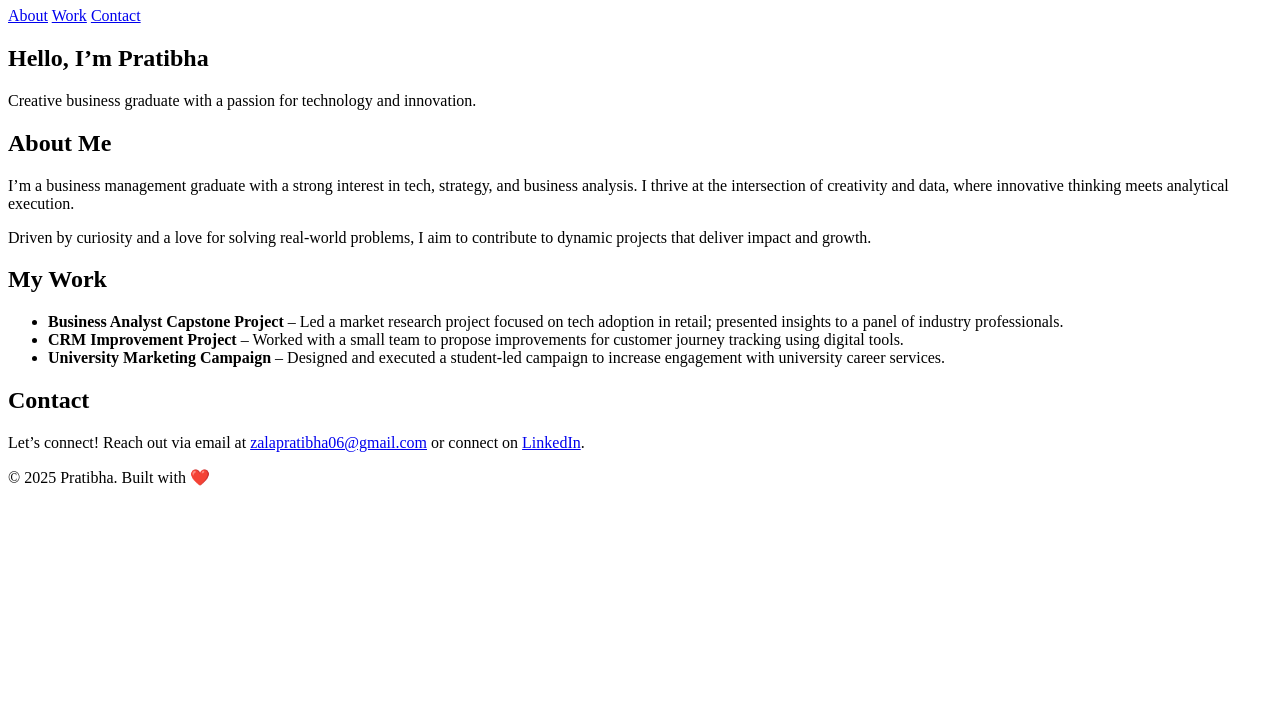
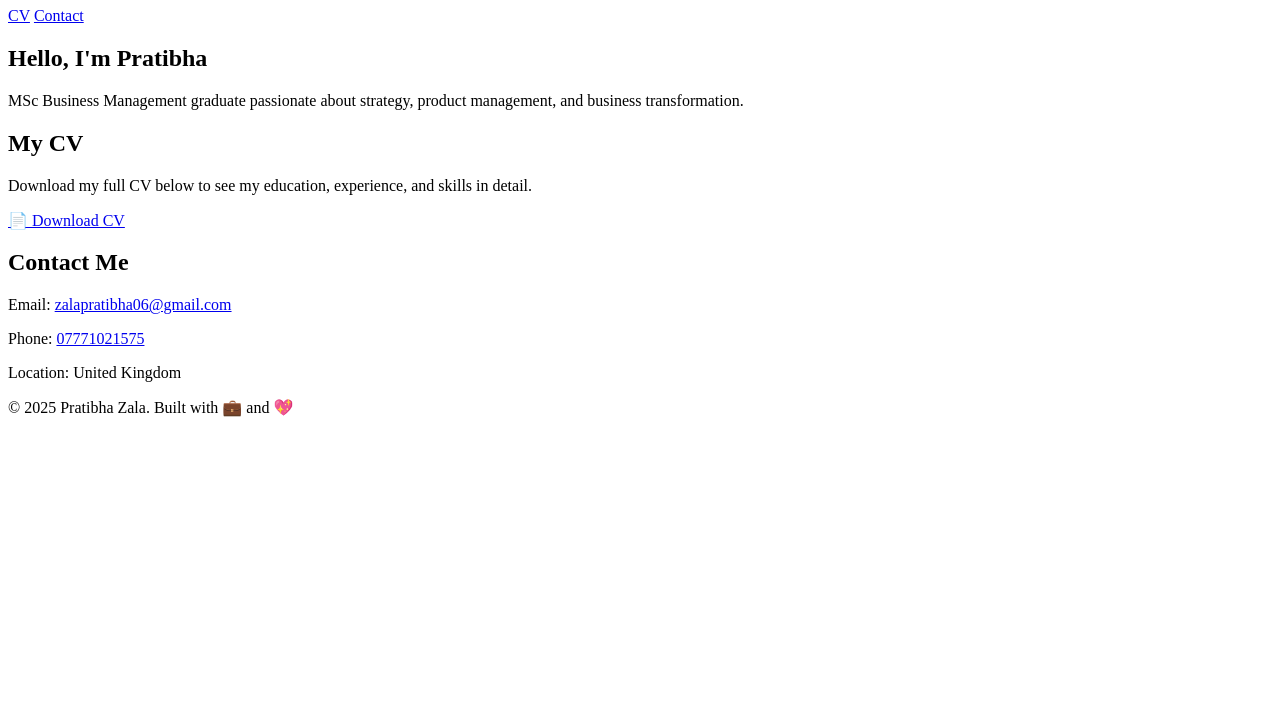
Before and after one commit to peezeeeee/Prati-site, a plain HTML site: page index.html in a window 1280 px wide. Shown: the part 73-800 px from the top of the page. Drawn offline with Linux system fonts and the light colour scheme.

Commit message:
Add files via upload

```diff
--- a/index.html
+++ b/index.html
@@ -2,50 +2,40 @@
 <!DOCTYPE html>
 <html lang="en">
 <head>
-  <meta charset="UTF-8">
-  <meta name="viewport" content="width=device-width, initial-scale=1.0">
-  <title>Pratibha | Creative Business Graduate</title>
-  <link rel="stylesheet" href="style.css">
+  <meta charset="UTF-8" />
+  <meta name="viewport" content="width=device-width, initial-scale=1.0"/>
+  <title>Pratibha Zala | Business Management</title>
+  <link rel="stylesheet" href="style.css" />
 </head>
 <body>
   <header>
-    <h1>Pratibha</h1>
+    <h1>Pratibha Zala</h1>
     <nav>
-      <a href="#about">About</a>
-      <a href="#work">Work</a>
+      <a href="#cv">CV</a>
       <a href="#contact">Contact</a>
     </nav>
   </header>
 
   <section class="hero">
-    <h2>Hello, I’m Pratibha</h2>
-    <p>Creative business graduate with a passion for technology and innovation.</p>
+    <h2>Hello, I'm Pratibha</h2>
+    <p>MSc Business Management graduate passionate about strategy, product management, and business transformation.</p>
   </section>
 
-  <section id="about">
-    <h2>About Me</h2>
-    <p>I’m a business management graduate with a strong interest in tech, strategy, and business analysis. I thrive at the intersection of creativity and data, where innovative thinking meets analytical execution.</p>
-    <p>Driven by curiosity and a love for solving real-world problems, I aim to contribute to dynamic projects that deliver impact and growth.</p>
+  <section id="cv" class="section">
+    <h2>My CV</h2>
+    <p>Download my full CV below to see my education, experience, and skills in detail.</p>
+    <a class="button" href="Cv-1.pdf" target="_blank" download>📄 Download CV</a>
   </section>
 
-  <section id="work">
-    <h2>My Work</h2>
-    <ul>
-      <li><strong>Business Analyst Capstone Project</strong> – Led a market research project focused on tech adoption in retail; presented insights to a panel of industry professionals.</li>
-      <li><strong>CRM Improvement Project</strong> – Worked with a small team to propose improvements for customer journey tracking using digital tools.</li>
-      <li><strong>University Marketing Campaign</strong> – Designed and executed a student-led campaign to increase engagement with university career services.</li>
-    </ul>
-  </section>
-
-  <section id="contact">
-    <h2>Contact</h2>
-    <p>Let’s connect! Reach out via email at <a href="mailto:zalapratibha06@gmail.com">zalapratibha06@gmail.com</a> or connect on
-      <a href="https://linkedin.com">LinkedIn</a>.
-    </p>
+  <section id="contact" class="section">
+    <h2>Contact Me</h2>
+    <p>Email: <a href="mailto:zalapratibha06@gmail.com">zalapratibha06@gmail.com</a></p>
+    <p>Phone: <a href="tel:+447771021575">07771021575</a></p>
+    <p>Location: United Kingdom</p>
   </section>
 
   <footer>
-    <p>© 2025 Pratibha. Built with ❤️</p>
+    <p>© 2025 Pratibha Zala. Built with 💼 and 💖</p>
   </footer>
 </body>
 </html>
```
